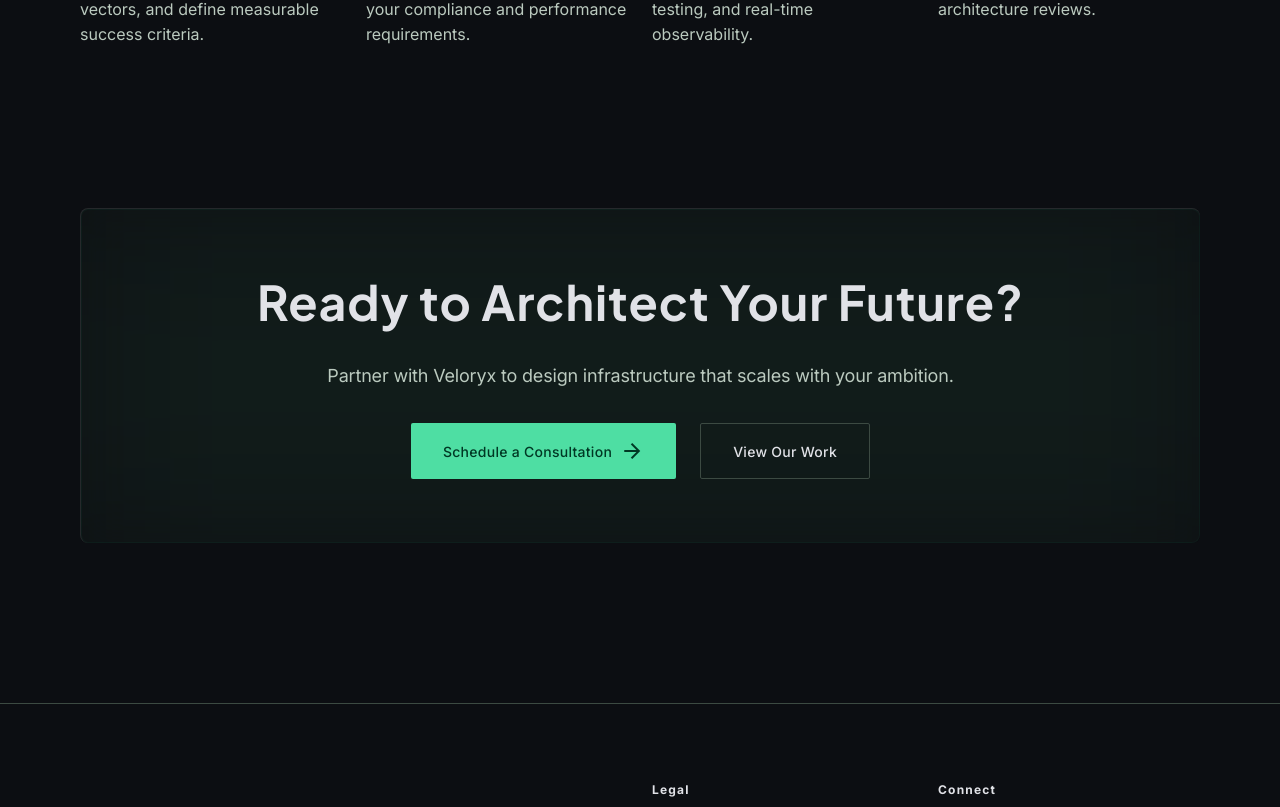
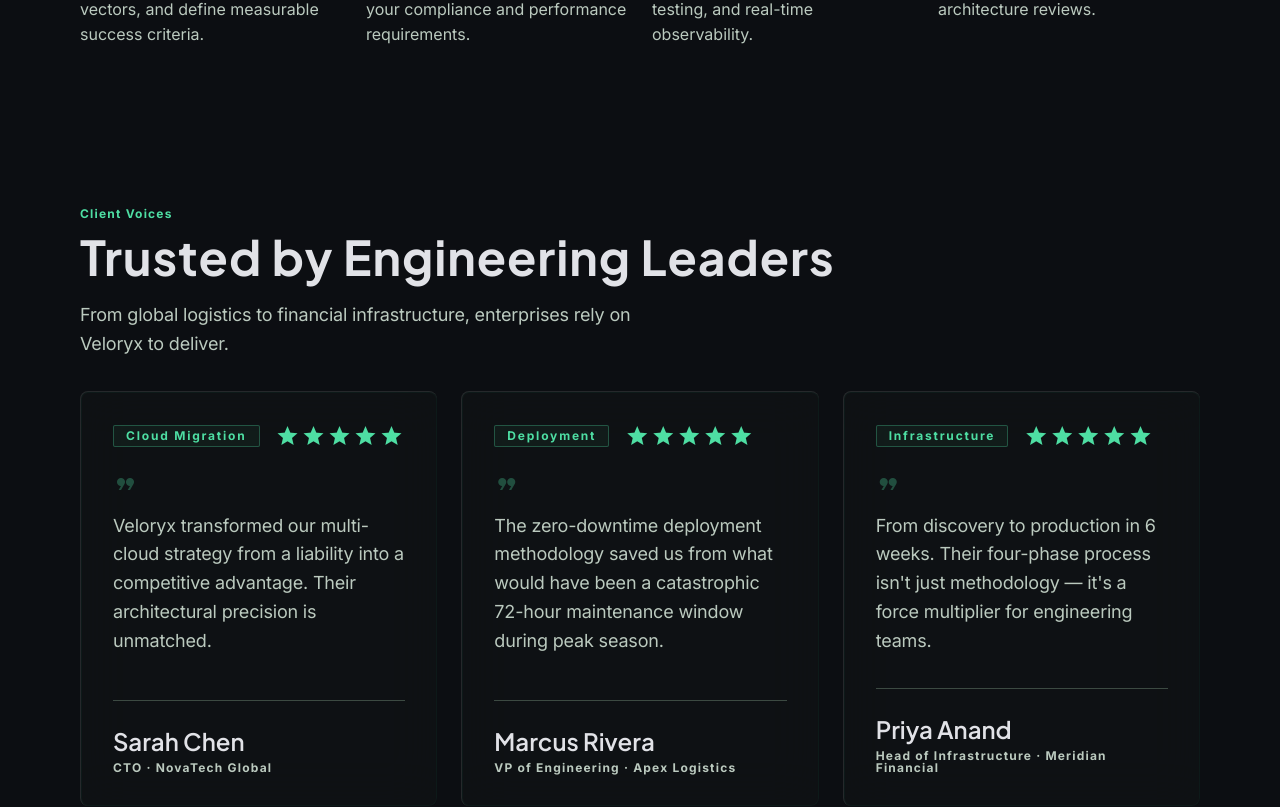
Before and after one commit to naveenalla3000/veloryx, a Next.js app: page / in a window 1280 px wide. Shown: the part 2654-3461 px from the top of the page. Built offline with nearby package versions, Linux system fonts and the light colour scheme.

Commit message:
feat: add Testimonials section to home page
Three glass-card testimonials with star ratings, quote icons, category
tags, and author attribution. Placed between HowWeWork and CTABanner.

Co-Authored-By: Claude Sonnet 4.6 <noreply@anthropic.com>

```diff
--- a/app/page.tsx
+++ b/app/page.tsx
@@ -3,6 +3,7 @@ import Hero from '@/components/Hero'
 import CoreModalities from '@/components/CoreModalities'
 import TrustedBy from '@/components/TrustedBy'
 import HowWeWork from '@/components/HowWeWork'
+import Testimonials from '@/components/Testimonials'
 import CTABanner from '@/components/CTABanner'
 import Footer from '@/components/Footer'
 
@@ -15,6 +16,7 @@ export default function Home() {
         <CoreModalities />
         <TrustedBy />
         <HowWeWork />
+        <Testimonials />
         <CTABanner />
       </main>
       <Footer />
--- /dev/null
+++ b/components/Testimonials.tsx
@@ -0,0 +1,82 @@
+const TESTIMONIALS = [
+  {
+    quote:
+      'Veloryx transformed our multi-cloud strategy from a liability into a competitive advantage. Their architectural precision is unmatched.',
+    author: 'Sarah Chen',
+    role: 'CTO',
+    company: 'NovaTech Global',
+    tag: 'Cloud Migration',
+  },
+  {
+    quote:
+      'The zero-downtime deployment methodology saved us from what would have been a catastrophic 72-hour maintenance window during peak season.',
+    author: 'Marcus Rivera',
+    role: 'VP of Engineering',
+    company: 'Apex Logistics',
+    tag: 'Deployment',
+  },
+  {
+    quote:
+      "From discovery to production in 6 weeks. Their four-phase process isn't just methodology — it's a force multiplier for engineering teams.",
+    author: 'Priya Anand',
+    role: 'Head of Infrastructure',
+    company: 'Meridian Financial',
+    tag: 'Infrastructure',
+  },
+]
+
+export default function Testimonials() {
+  return (
+    <section className="py-section-gap max-w-[1440px] mx-auto px-margin-mobile md:px-margin-desktop">
+      <div className="mb-8">
+        <p className="font-label-caps text-label-caps text-primary tracking-widest mb-2">Client Voices</p>
+        <h2 className="font-headline-lg text-headline-lg-mobile md:text-headline-lg text-on-surface mb-4">
+          Trusted by Engineering Leaders
+        </h2>
+        <p className="font-body-lg text-body-lg text-on-surface-variant max-w-xl">
+          From global logistics to financial infrastructure, enterprises rely on Veloryx to deliver.
+        </p>
+      </div>
+      <div className="grid grid-cols-1 md:grid-cols-3 gap-gutter">
+        {TESTIMONIALS.map(({ quote, author, role, company, tag }) => (
+          <div
+            key={author}
+            className="glass-card rounded-xl p-8 flex flex-col justify-between group hover:bg-surface-container-low transition-colors duration-500"
+          >
+            <div>
+              <div className="flex items-center gap-4 mb-6">
+                <span className="font-label-caps text-label-caps text-primary border border-primary/30 px-3 py-1 rounded bg-primary/5">
+                  {tag}
+                </span>
+                <div className="flex gap-0.5">
+                  {Array.from({ length: 5 }).map((_, i) => (
+                    <span
+                      key={i}
+                      className="material-symbols-outlined text-primary text-base"
+                      style={{ fontVariationSettings: "'FILL' 1" }}
+                    >
+                      star
+                    </span>
+                  ))}
+                </div>
+              </div>
+              <span
+                className="material-symbols-outlined text-primary text-4xl opacity-30 leading-none"
+                style={{ fontVariationSettings: "'FILL' 1" }}
+              >
+                format_quote
+              </span>
+              <p className="font-body-lg text-body-lg text-on-surface-variant mt-2 mb-8">{quote}</p>
+            </div>
+            <div className="border-t border-outline-variant pt-6">
+              <p className="font-headline-md text-headline-md text-on-surface">{author}</p>
+              <p className="font-label-caps text-label-caps text-on-surface-variant tracking-widest mt-1">
+                {role} · {company}
+              </p>
+            </div>
+          </div>
+        ))}
+      </div>
+    </section>
+  )
+}
```
Also changed, not shown: 1 other file (tests, documents, lock files or other folders).
